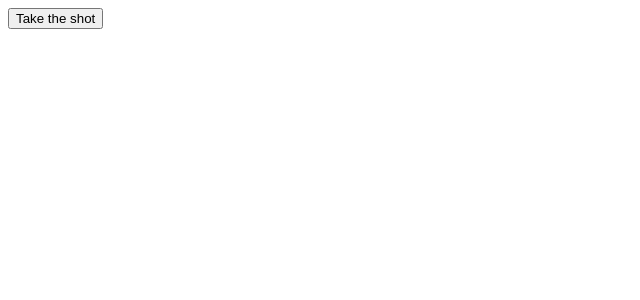
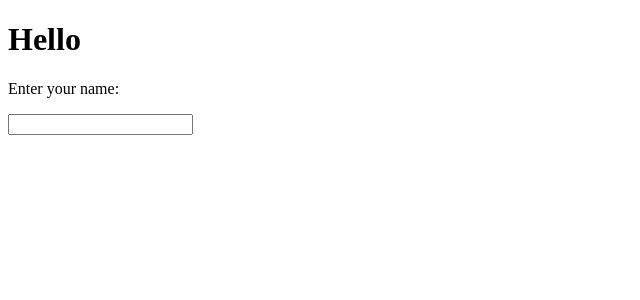
Before and after one commit to kipruto/React-Intro, a React (Create React App) app: page / in a window 1280 px wide. Shown: the top 300 px of the page, without its empty margins (0-640 px from the left). Built offline with nearby package versions, Linux system fonts and the light colour scheme.

Commit message:
react form

```diff
--- a/src/index.js
+++ b/src/index.js
@@ -1,13 +1,16 @@
 import React from 'react'
 import ReactDOM from 'react-dom'
 
-class Football extends React.Component {
-    shoot = (a) => {
-        alert(a);
-    }
+class MyForm extends React.Component {
     render() {
-        return (<button onClick={() => this.shoot("Goal!!")}>Take the shot</button>)
+        return (
+            <form>
+                <h1>Hello</h1>
+                <p>Enter your name:</p>
+                <input type="text" />
+            </form>
+        )
     }
 }
 
-ReactDOM.render(<Football />, document.getElementById("root"));
+ReactDOM.render(<MyForm />, document.getElementById("root"));
```
